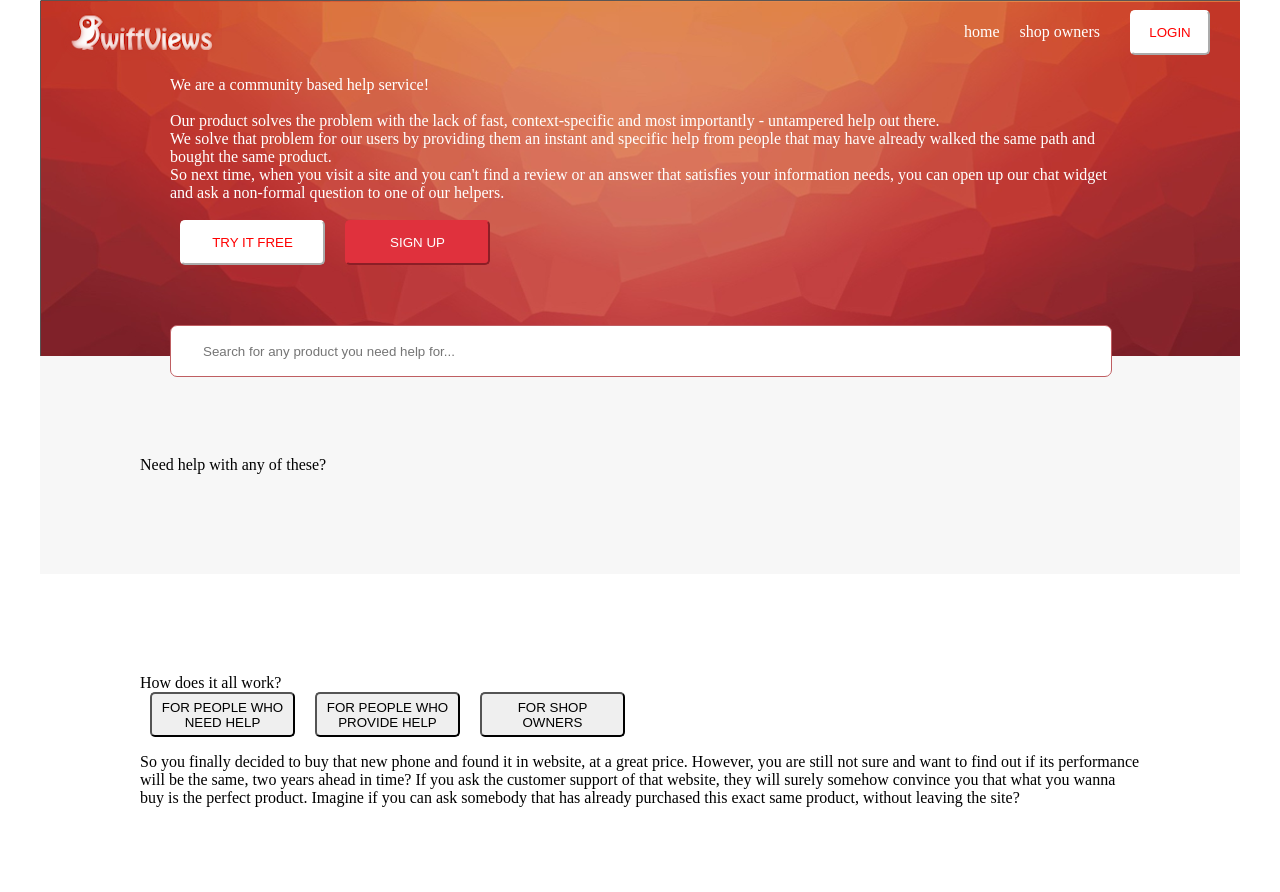
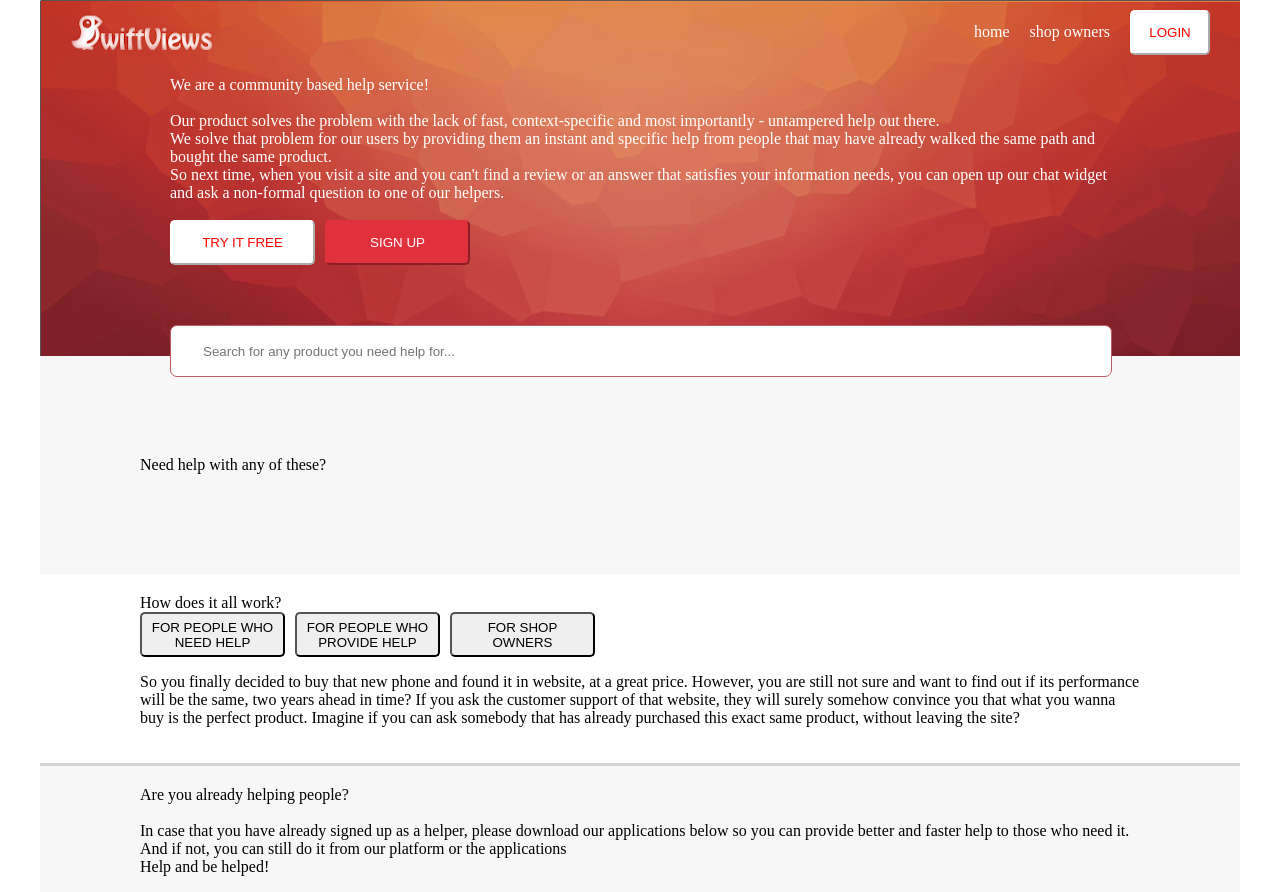
Before and after one commit to kritdev/angular_lab, an Angular app: page / in a window 1280 px wide. Shown: the top 892 px of the page. Built offline with nearby package versions, Linux system fonts and the light colour scheme.

Commit message:
layout -footer

```diff
--- a/src/app/app.component.css
+++ b/src/app/app.component.css
@@ -53,8 +53,11 @@ span {
   border: 0px;
 }
 /* ------------------------------------------------------------------------- */
-
-
+.need-help {
+  background-color: #f7f7f7;
+  padding: 100px;
+}
+/* ------------------------------------------------------------------------- */
 
 
 
@@ -63,7 +66,7 @@ button {
   height: 45px;
   width: 145px;
   border-radius: 5px;
-  margin: 0px 10px;
+  margin-right: 10px;
   cursor: pointer;
 }
 .btn-white {
@@ -82,22 +85,14 @@ button {
 /* ------------------------------------------------------------------------- */
 
 
-/* .search,.div-1,.div-2,.div-3 {
-  height: 50px;
-} */
 
 
-
-
-.div-1 {
-  background-color: #f7f7f7;
-  padding: 100px;
+.contact {
+  background-color: white;
+  padding: 20px 100px;
 }
-.div-2 {
-  background-color: white;
-  padding: 100px;
-}
-.div-3 {
+.footer {
   background-color: #f7f7f7;
   border-top: solid 3px #d5d5d5;
+  padding: 20px 100px;
 }
--- a/src/app/app.component.html
+++ b/src/app/app.component.html
@@ -27,10 +27,10 @@
     </div>
   </div>
 
-  <div class='div-1'>
+  <div class='need-help'>
     Need help with any of these?
   </div>
-  <div class='div-2'>
+  <div class='contact'>
     <div>
       <span>How does it all work?</span>
       <button>FOR PEOPLE WHO NEED HELP</button>
@@ -43,12 +43,14 @@
       </p>
     </div>
   </div>
-  <div class='div-3'>
+  <div class='footer'>
     <span>Are you already helping people?</span>
+    <br>
     <span>In case that you have already signed up as a helper, please download our applications below so you can provide better and faster help to those who need it.</span>
     <span>And if not, you can still do it from our platform or the applications</span>
     <span>Help and be helped!</span>
-    <button>ANDROID</button>
-    <button>IOS</button>
+    <br>
+    <button class="btn-red">ANDROID</button>
+    <button class="btn-red">IOS</button>
   </div>
 </div>
```
